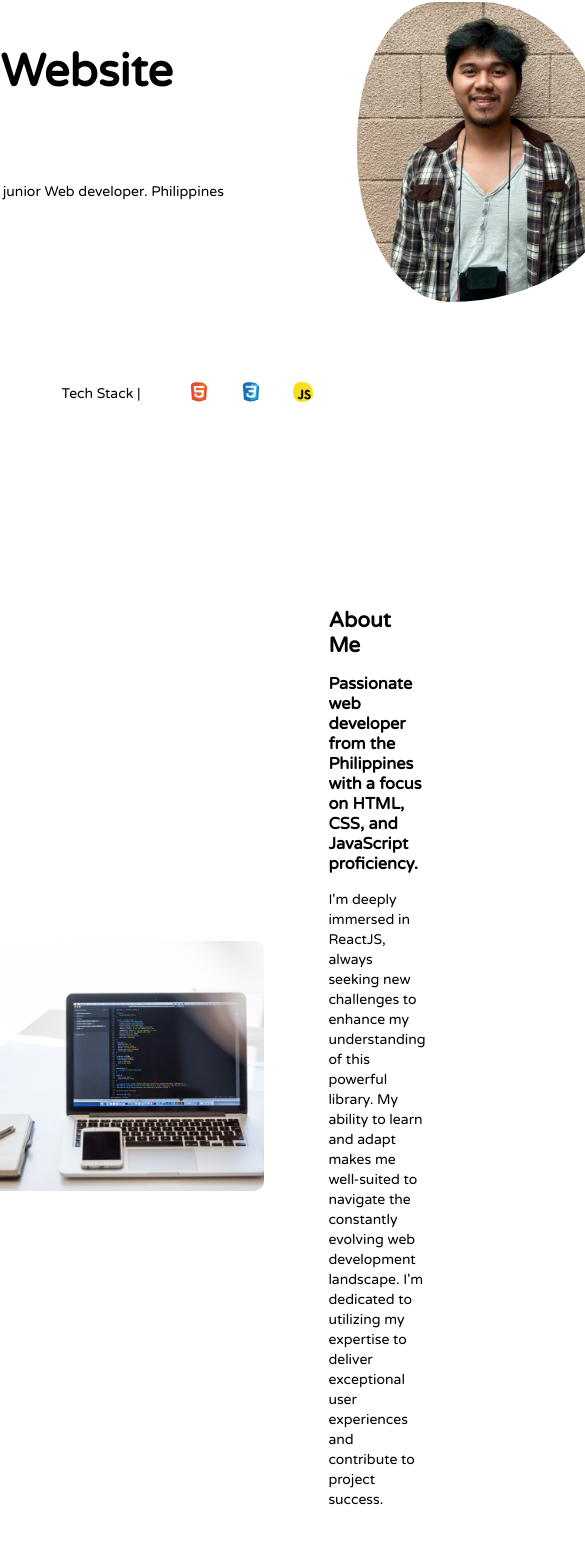
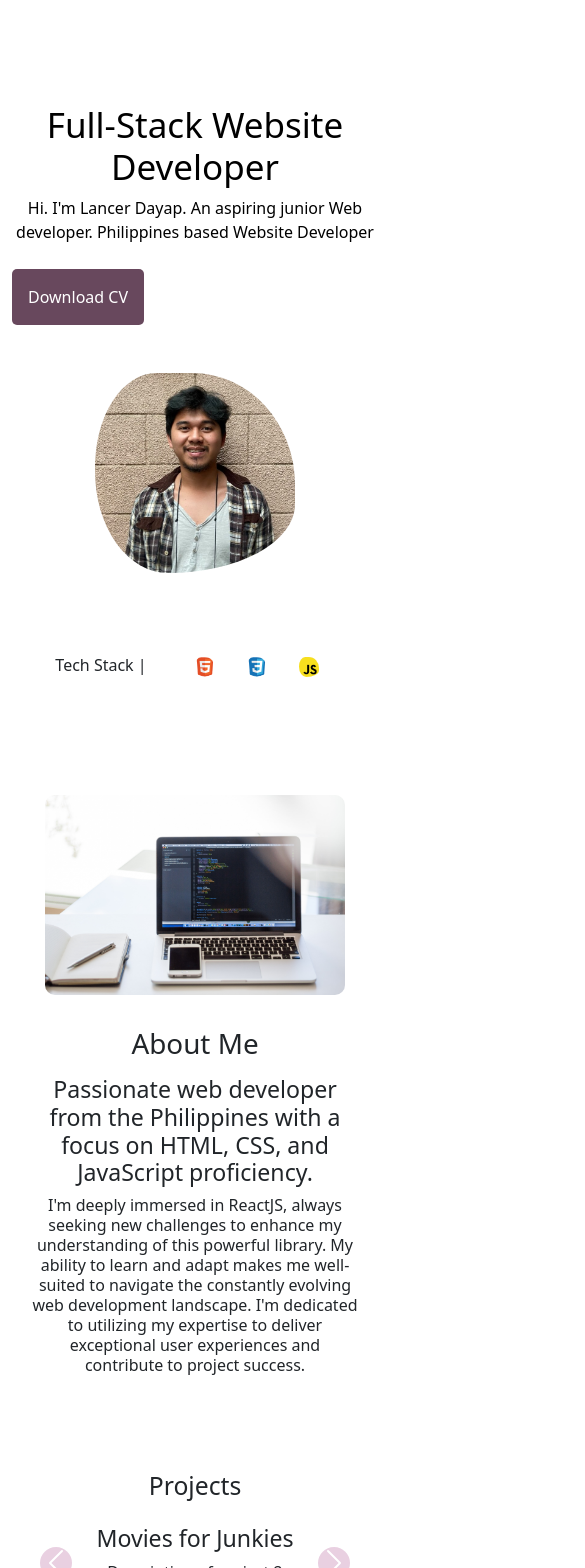
Before and after one commit to LancerDayap/Portfolio, a React (Vite) app: page / in a window 390 px wide. Shown: the part 253-1821 px from the top of the page, 585 px wide, since content can reach past the window. Built offline with nearby package versions, Linux system fonts and the light colour scheme; a web font is replaced by a local one.

Commit message:
added responsiveness

```diff
--- a/src/components/Project.jsx
+++ b/src/components/Project.jsx
@@ -1,22 +1,31 @@
+import { Carousel } from "react-bootstrap"
 
 const Project = () => {
-    return (
-      <div className="projects">
-          <h2>Projects</h2>
+  return (
+    <div className="projects">
+      <h2>Projects</h2>
+      <Carousel>
+        <Carousel.Item>
           <div className="project">
             <h3>Shuriken</h3>
             <p>Description of project 1</p>
           </div>
+        </Carousel.Item>
+        <Carousel.Item>
           <div className="project">
             <h3>Movies for Junkies</h3>
             <p>Description of project 2</p>
           </div>
+        </Carousel.Item>
+        <Carousel.Item>
           <div className="project">
             <h3>Elegant Silver</h3>
             <p>Description of project 3</p>
           </div>
-        </div>
-    )
-  }
+        </Carousel.Item>
+      </Carousel>
+    </div>
+  );
+};
 
-  export default Project
+export default Project;
--- a/src/index.css
+++ b/src/index.css
@@ -177,11 +177,12 @@ button {
   transform: scale(140%);
 }
 
-section {
+/* About */
+.about {
   display: flex;
   flex-direction: column;
   align-items: center;
-  /* padding: 2rem 0; */
+  margin-bottom: 5rem;
 }
 
 section h1 {
@@ -216,24 +217,20 @@ section h1 {
 
 /* Projects */
 .projects {
-  margin: 10rem;
-  display: flex;
-  flex-direction: column;
-  align-items: center;
-  padding: 2rem;
+  margin: 5rem;
 }
 
 .projects h2 {
-  text-align: start;
+  text-align: center;
   margin-bottom: 1rem;
-  margin-top: 0;
 }
 
 .project {
   display: flex;
   flex-direction: column;
-  align-items: start;
-  margin-bottom: 2rem;
+  align-items: center;
+  text-align: center;
+  padding: 1rem;
 }
 
 .project h3 {
@@ -243,6 +240,29 @@ section h1 {
 .project p {
   margin-top: 0;
 }
+
+.carousel-control-prev-icon,
+.carousel-control-next-icon {
+  background-color: #d3a1c4;
+  border-radius: 50%;
+  padding: 1rem;
+  color: white;
+}
+
+.carousel-control-prev,
+.carousel-control-next {
+  width: 10%;
+}
+
+.carousel-indicators li {
+  background-color: #d3a1c4;
+  border-radius: 50%;
+}
+
+.carousel-indicators .active {
+  background-color: #68485d;
+}
+
 
 
 
@@ -259,3 +279,85 @@ footer {
 footer p {
   font-size: .7rem;
 }
+
+/* Media Queries */
+@media (max-width: 768px) {
+  .hero .container {
+    flex-direction: column;
+    gap: 3rem;
+    text-align: center;
+  }
+
+  .hero .hero-text h1 {
+    font-size: 35px;
+  }
+
+  .hero img {
+    width: 200px;
+    height: 200px;
+  }
+
+  .about .container {
+    flex-direction: column;
+    gap: 2rem;
+    text-align: center;
+  }
+
+  .about img {
+    margin-right: 0;
+  }
+
+  section h1 {
+    text-align: center;
+  }
+
+  .projects {
+    margin: 3rem;
+  }
+
+  .carousel-control-prev,
+  .carousel-control-next {
+    width: 15%;
+  }
+}
+
+@media (max-width: 480px) {
+  .navbar .container {
+    flex-direction: column;
+    gap: 1rem;
+    text-align: center;
+  }
+
+  .navbar nav {
+    flex-direction: column;
+  }
+
+  .hero p {
+    width: 100%;
+  }
+
+  .about-text {
+    width: 100%;
+  }
+
+  .about img {
+    height: 200px;
+  }
+
+  .about > .container > h1 {
+    align-items: center;
+  }
+
+  .projects {
+    margin: 2rem;
+  }
+
+  .carousel-control-prev,
+  .carousel-control-next {
+    width: 20%;
+  }
+
+  .project {
+    padding: 0.5rem;
+  }
+}
--- a/src/main.jsx
+++ b/src/main.jsx
@@ -2,6 +2,7 @@ import React from 'react'
 import ReactDOM from 'react-dom/client'
 import App from './App'
 import './index.css'
+import 'bootstrap/dist/css/bootstrap.min.css';
 import { BrowserRouter } from "react-router-dom"
 
 ReactDOM.createRoot(document.getElementById('root')).render(
```
